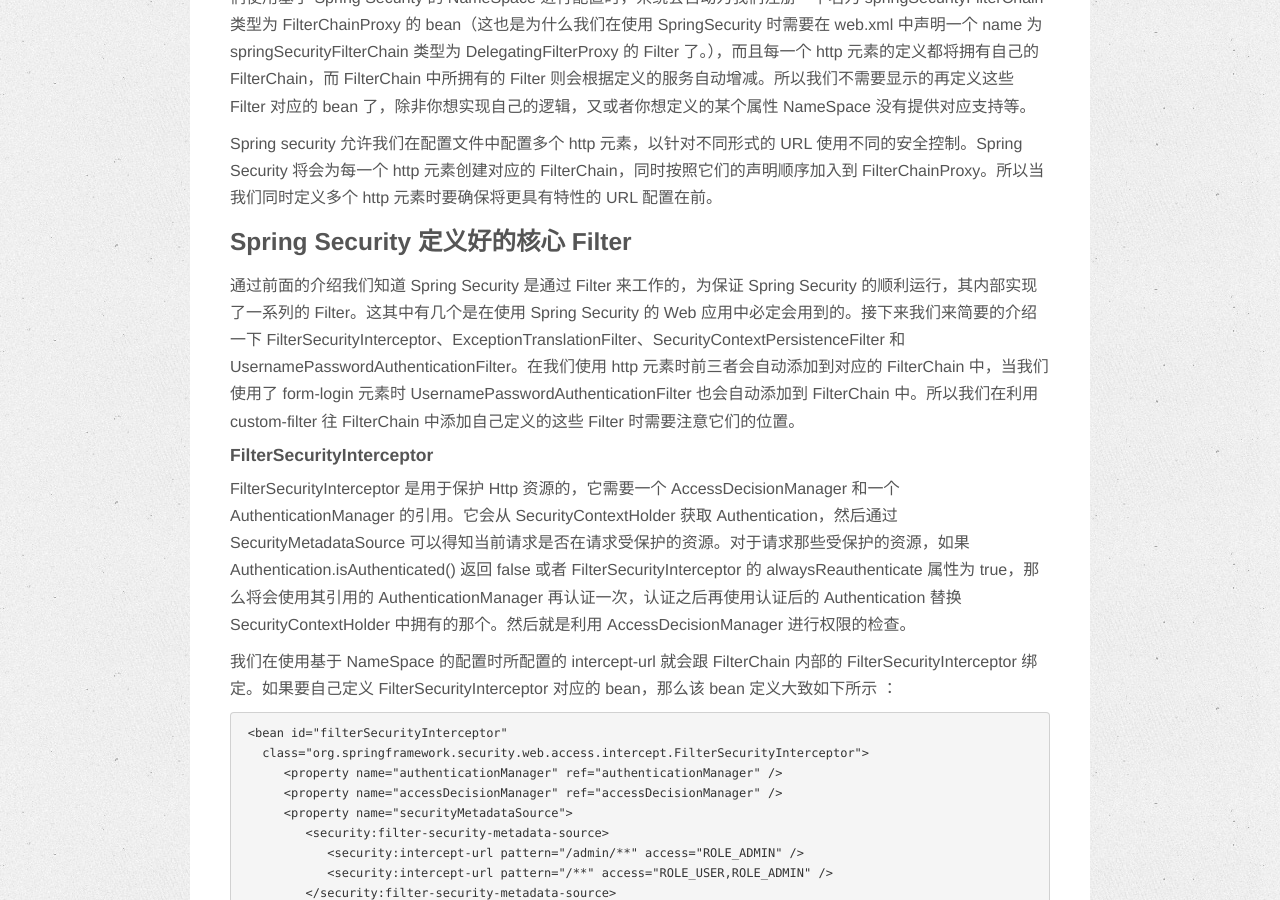
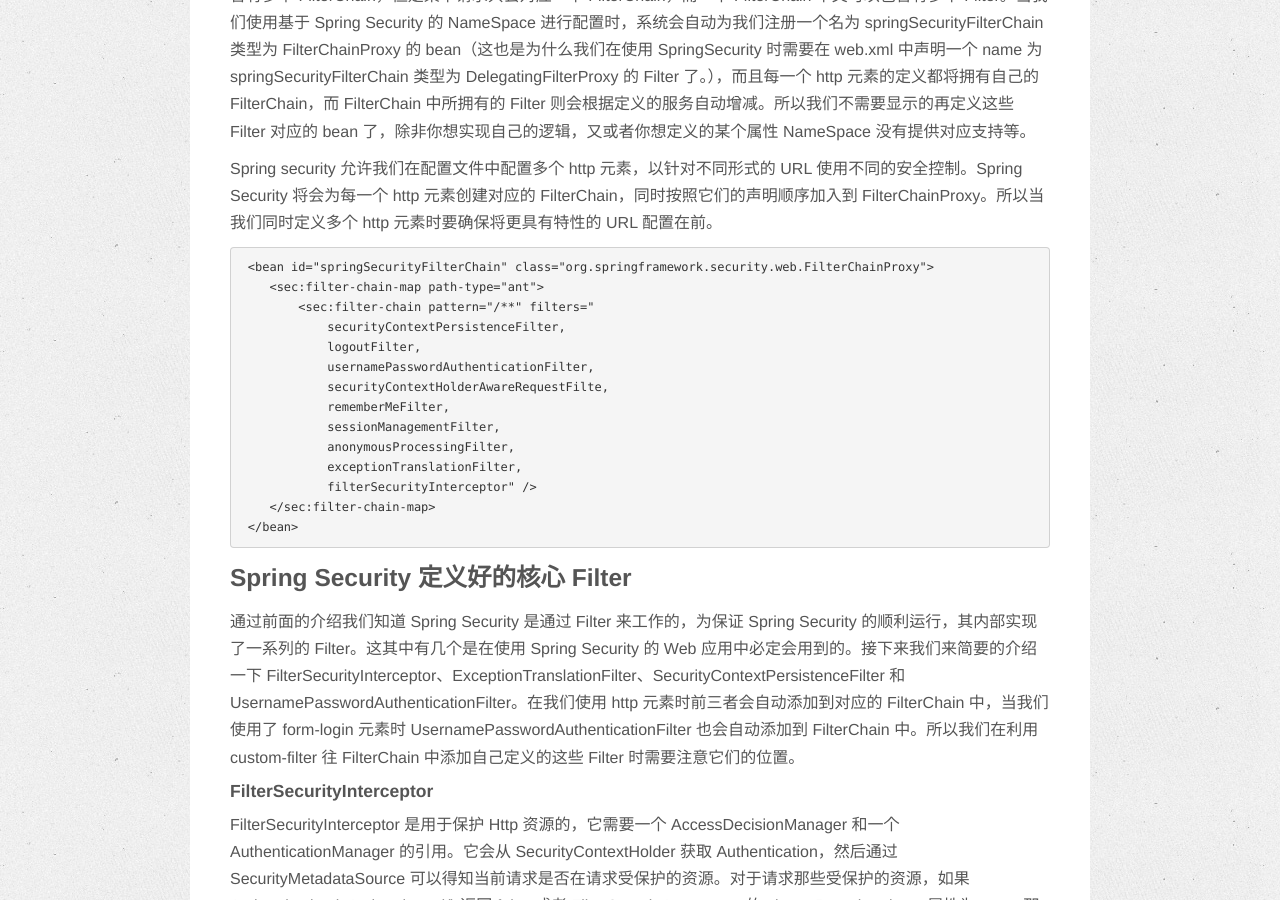
Before and after one commit to wanlp10/wuchao.github.io, a Jekyll site: the page built from _posts/spring/2017-01-20-SpringSecurity的学习和使用.md, in a window 1280 px wide and 900 px high, scrolled down 18855 px. Built offline with Jekyll 4.4.1, drawn with Linux system fonts in a browser that asks for light colours; nearby versions of some CDN libraries; comment, search, counter and statistics services are not loaded; some of the changed text lies outside the part shown.

Commit message:
initial commit.

````diff
--- a/_posts/spring/2017-01-20-SpringSecurity的学习和使用.md
+++ b/_posts/spring/2017-01-20-SpringSecurity的学习和使用.md
@@ -19,6 +19,7 @@ tags : [Spring Security]
 >
 > [mkyong.com - Spring Security Tutorial](http://www.mkyong.com/spring-security/spring-security-hibernate-annotation-example/)
 >
+> http://blog.sina.com.cn/s/blog_6fda308501016wjh.html
 
 Spring 是一个非常流行和成功的 Java 应用开发框架。Spring Security 基于 Spring 框架，提供了一套 Web 应用安全性的完整解决方案。一般来说，Web 应用的安全性包括用户认证（Authentication）和用户授权（Authorization）两个部分。用户认证指的是验证某个用户是否为系统中的合法主体，也就是说用户能否访问该系统。用户认证一般要求用户提供用户名和密码。系统通过校验用户名和密码来完成认证过程。用户授权指的是验证某个用户是否有权限执行某个操作。在一个系统中，不同用户所具有的权限是不同的。比如对一个文件来说，有的用户只能进行读取，而有的用户可以进行修改。一般来说，系统会为不同的用户分配不同的角色，而每个角色则对应一系列的权限。
 
@@ -777,6 +778,23 @@ Spring Security 底层是通过一系列的 Filter 来工作的，每个 Filter
 
 Spring security 允许我们在配置文件中配置多个 http 元素，以针对不同形式的 URL 使用不同的安全控制。Spring Security 将会为每一个 http 元素创建对应的 FilterChain，同时按照它们的声明顺序加入到 FilterChainProxy。所以当我们同时定义多个 http 元素时要确保将更具有特性的 URL 配置在前。
 
+```
+ <bean id="springSecurityFilterChain" class="org.springframework.security.web.FilterChainProxy">
+    <sec:filter-chain-map path-type="ant">
+        <sec:filter-chain pattern="/**" filters="
+            securityContextPersistenceFilter,
+            logoutFilter,
+            usernamePasswordAuthenticationFilter,
+            securityContextHolderAwareRequestFilte,
+            rememberMeFilter,
+            sessionManagementFilter,
+            anonymousProcessingFilter,
+            exceptionTranslationFilter,
+            filterSecurityInterceptor" />
+    </sec:filter-chain-map>
+ </bean>
+```
+
 ### Spring Security 定义好的核心 Filter
 
 通过前面的介绍我们知道 Spring Security 是通过 Filter 来工作的，为保证 Spring Security 的顺利运行，其内部实现了一系列的 Filter。这其中有几个是在使用 Spring Security 的 Web 应用中必定会用到的。接下来我们来简要的介绍一下 FilterSecurityInterceptor、ExceptionTranslationFilter、SecurityContextPersistenceFilter 和 UsernamePasswordAuthenticationFilter。在我们使用 http 元素时前三者会自动添加到对应的 FilterChain 中，当我们使用了 form-login 元素时 UsernamePasswordAuthenticationFilter 也会自动添加到 FilterChain 中。所以我们在利用 custom-filter 往 FilterChain 中添加自己定义的这些 Filter 时需要注意它们的位置。
````
Also changed, not shown: _posts/2017-01-01-Ubuntu-Java-Env-Configuration.md (+18 -15 lines), _posts/java/2017-08-16-Java日期对象转换.md (added, +170 -0 lines).
